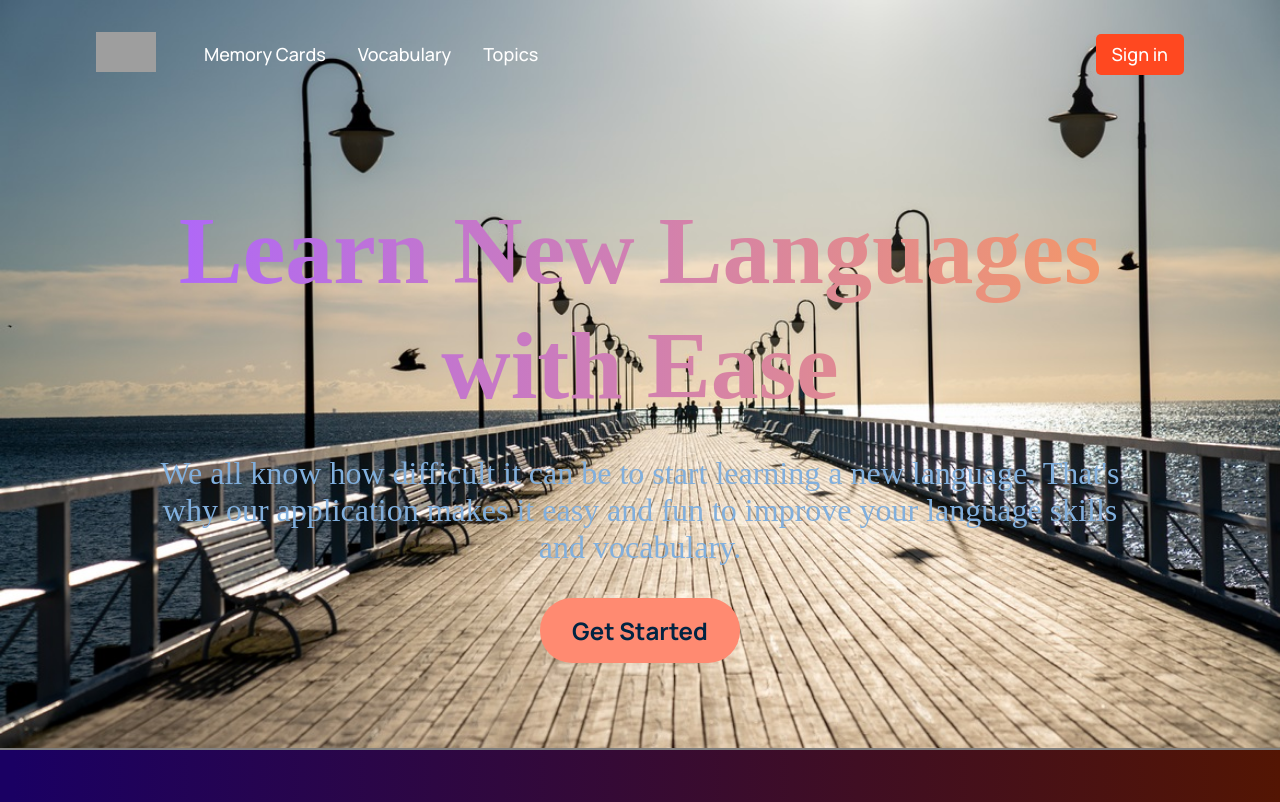
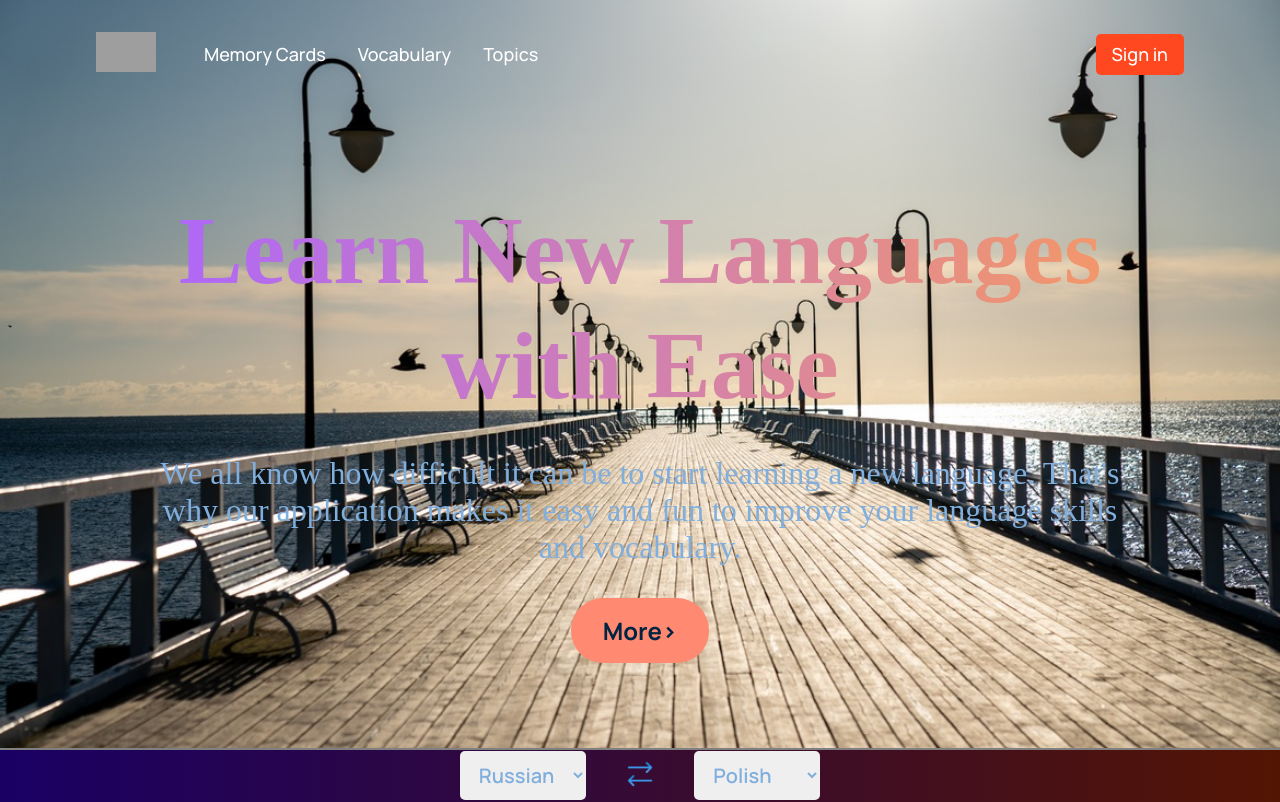
Before and after one commit to VladLys0v/LangArts, a React (Create React App) app: page /vocabulary in a window 1280 px wide. Shown: the top 802 px of the page. Built offline with nearby package versions, Linux system fonts and the light colour scheme; no server answers; grey boxes are pictures that could not be loaded; the HTML template or start-up script is replaced by a standard one.

Commit message:
positioned language swap in the bottom

```diff
--- a/src/containers/features/features.css
+++ b/src/containers/features/features.css
@@ -7,9 +7,15 @@
 }
 
 .langarts__features-LangSwitch {
+    position: fixed;
+    bottom: 0;
+    left: 0;
+    width: 100%;
     display: flex;
     justify-content: center;
-}
+    z-index: 999;
+    background: linear-gradient(90deg, rgb(26, 0, 99) 1%, rgb(83, 21, 3) 100%);
+  }
 
 .langarts__features-heading{
     display: flex;
--- a/src/containers/header/Header.jsx
+++ b/src/containers/header/Header.jsx
@@ -7,7 +7,7 @@ const Header = () => {
       <div className="langarts__header-content">
         <h1 className="gradient__text">Learn New Languages with Ease</h1>
         <p>We all know how difficult it can be to start learning a new language. That's why our application makes it easy and fun to improve your language skills and vocabulary.</p>
-        <button className="cta-button">Get Started</button>
+        <button className="cta-button">More{'>'} </button>
       </div>
     </div>
   )
```
